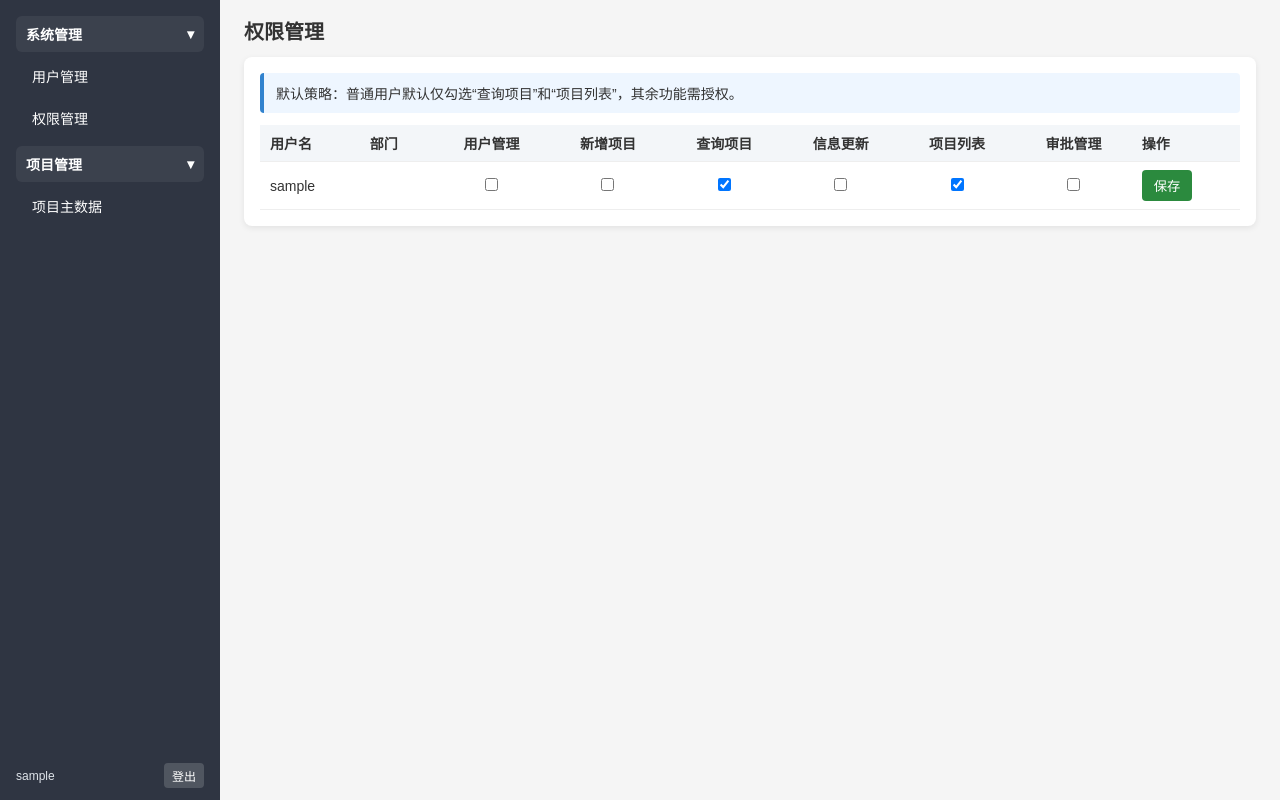
After one commit to Ni20169/nplus-project, a Django app: page /documents/permissions/ in a window 1280 px wide. The commit adds this page. Run offline with Django 5.2, Linux system fonts and the light colour scheme; the visitor is signed in with stand-in values (Sample User, id 1); data comes from the database, SQL or seed files in the repository.

Commit message:
feat: add permission management

```diff
--- a/documents/models.py
+++ b/documents/models.py
@@ -173,6 +173,12 @@ class ProjectMasterLog(models.Model):
 class UserProfile(models.Model):
     user = models.OneToOneField(User, on_delete=models.CASCADE, related_name="profile")
     department = models.CharField("部门", max_length=100, blank=True)
+    can_user_manage = models.BooleanField("可用-用户管理", default=False)
+    can_create_project = models.BooleanField("可用-新增项目", default=False)
+    can_query_project = models.BooleanField("可用-查询项目", default=True)
+    can_update_project = models.BooleanField("可用-信息更新", default=False)
+    can_view_project_list = models.BooleanField("可用-项目列表", default=True)
+    can_approval_manage = models.BooleanField("可用-审批管理", default=False)
 
     class Meta:
         verbose_name = "用户扩展信息"
--- /dev/null
+++ b/documents/templates/permission_manage.html
@@ -0,0 +1,168 @@
+<!DOCTYPE html>
+<html lang="zh-CN">
+<head>
+    <meta charset="UTF-8">
+    <meta name="viewport" content="width=device-width, initial-scale=1.0">
+    <title>权限管理</title>
+    <style>
+        * { margin: 0; padding: 0; box-sizing: border-box; }
+        body {
+            font-family: "PingFang SC","Microsoft YaHei","Noto Sans SC","Source Han Sans SC",sans-serif;
+            background: #f5f5f5;
+            color: #333;
+            font-size: 14px;
+        }
+        .container { display: flex; min-height: 100vh; }
+        .sidebar {
+            width: 240px;
+            background-color: #2f3542;
+            color: #fff;
+            padding: 16px;
+            position: relative;
+        }
+        .menu-toggle {
+            display: flex;
+            justify-content: space-between;
+            align-items: center;
+            padding: 8px 10px;
+            border-radius: 6px;
+            background: rgba(255,255,255,0.06);
+            font-weight: 600;
+            margin-bottom: 8px;
+        }
+        .menu-list { list-style: none; padding-left: 8px; }
+        .menu-list li { margin-bottom: 10px; }
+        .menu-list a {
+            color: #fff;
+            text-decoration: none;
+            display: block;
+            padding: 6px 8px;
+            border-radius: 4px;
+        }
+        .menu-list a:hover { background: #57606f; }
+        .sidebar-footer {
+            position: absolute;
+            bottom: 12px;
+            left: 16px;
+            right: 16px;
+            display: flex;
+            justify-content: space-between;
+            align-items: center;
+            font-size: 12px;
+            color: #dfe4ea;
+        }
+        .logout-btn {
+            padding: 4px 8px;
+            border-radius: 4px;
+            background: rgba(255,255,255,0.16);
+            color: #fff;
+            text-decoration: none;
+        }
+        .main-content { flex: 1; padding: 16px 24px 24px; }
+        .card {
+            background: #fff;
+            border-radius: 8px;
+            box-shadow: 0 2px 6px rgba(0,0,0,0.08);
+            padding: 16px;
+            overflow-x: auto;
+        }
+        h1 { font-size: 20px; margin-bottom: 12px; }
+        .hint {
+            margin-bottom: 12px;
+            padding: 10px 12px;
+            background: #eef6ff;
+            border-left: 4px solid #3182ce;
+            border-radius: 4px;
+        }
+        .msg p { margin-bottom: 8px; }
+        table { width: 100%; border-collapse: collapse; min-width: 980px; }
+        th, td {
+            border-bottom: 1px solid #eee;
+            padding: 8px 10px;
+            text-align: left;
+            vertical-align: middle;
+            white-space: nowrap;
+        }
+        th { background: #f3f6f9; font-weight: 600; }
+        .perm-cell { text-align: center; }
+        .btn-save {
+            border: none;
+            background: #2b8a3e;
+            color: #fff;
+            padding: 6px 12px;
+            border-radius: 4px;
+            cursor: pointer;
+        }
+    </style>
+</head>
+<body>
+    <div class="container">
+        <div class="sidebar">
+            <div class="menu-toggle">系统管理<span>▾</span></div>
+            <ul class="menu-list">
+                <li><a href="{% url 'user_list' %}">用户管理</a></li>
+                <li><a href="{% url 'permission_manage' %}">权限管理</a></li>
+            </ul>
+            <div class="menu-toggle" style="margin-top: 12px;">项目管理<span>▾</span></div>
+            <ul class="menu-list">
+                <li><a href="{% url 'project_master_list' %}">项目主数据</a></li>
+            </ul>
+            <div class="sidebar-footer">
+                <span>{{ request.user.username }}</span>
+                <a class="logout-btn" href="{% url 'logout' %}">登出</a>
+            </div>
+        </div>
+
+        <div class="main-content">
+            <h1>权限管理</h1>
+            <div class="card">
+                <div class="hint">默认策略：普通用户默认仅勾选“查询项目”和“项目列表”，其余功能需授权。</div>
+                {% if messages %}
+                <div class="msg">
+                    {% for message in messages %}
+                    <p>{{ message }}</p>
+                    {% endfor %}
+                </div>
+                {% endif %}
+
+                <table>
+                    <thead>
+                        <tr>
+                            <th>用户名</th>
+                            <th>部门</th>
+                            <th class="perm-cell">用户管理</th>
+                            <th class="perm-cell">新增项目</th>
+                            <th class="perm-cell">查询项目</th>
+                            <th class="perm-cell">信息更新</th>
+                            <th class="perm-cell">项目列表</th>
+                            <th class="perm-cell">审批管理</th>
+                            <th>操作</th>
+                        </tr>
+                    </thead>
+                    <tbody>
+                        {% for row in user_permission_rows %}
+                        <tr>
+                            <form method="post">
+                                {% csrf_token %}
+                                <input type="hidden" name="user_id" value="{{ row.user.id }}">
+                                <td>{{ row.user.username }}</td>
+                                <td>{{ row.profile.department|default:"" }}</td>
+                                <td class="perm-cell"><input type="checkbox" name="can_user_manage" {% if row.profile.can_user_manage %}checked{% endif %}></td>
+                                <td class="perm-cell"><input type="checkbox" name="can_create_project" {% if row.profile.can_create_project %}checked{% endif %}></td>
+                                <td class="perm-cell"><input type="checkbox" name="can_query_project" {% if row.profile.can_query_project %}checked{% endif %}></td>
+                                <td class="perm-cell"><input type="checkbox" name="can_update_project" {% if row.profile.can_update_project %}checked{% endif %}></td>
+                                <td class="perm-cell"><input type="checkbox" name="can_view_project_list" {% if row.profile.can_view_project_list %}checked{% endif %}></td>
+                                <td class="perm-cell"><input type="checkbox" name="can_approval_manage" {% if row.profile.can_approval_manage %}checked{% endif %}></td>
+                                <td><button type="submit" class="btn-save">保存</button></td>
+                            </form>
+                        </tr>
+                        {% empty %}
+                        <tr><td colspan="9">暂无用户</td></tr>
+                        {% endfor %}
+                    </tbody>
+                </table>
+            </div>
+        </div>
+    </div>
+</body>
+</html>
--- a/documents/templates/user_list.html
+++ b/documents/templates/user_list.html
@@ -198,10 +198,11 @@
             <div class="menu-section">
                 <div class="menu-toggle" data-target="menu-system">系统管理<span>▸</span></div>
                 <ul class="menu-list show" id="menu-system">
+                    {% if permissions.can_user_manage %}
                     <li><a href="{% url 'user_list' %}">用户管理</a></li>
                     {% if request.user.is_staff %}
-                        <li><a href="#">权限管理</a></li>
-                        <li><a href="#">系统设置</a></li>
+                        <li><a href="{% url 'permission_manage' %}">权限管理</a></li>
+                    {% endif %}
                     {% endif %}
                 </ul>
             </div>
--- a/documents/urls.py
+++ b/documents/urls.py
@@ -12,5 +12,6 @@ urlpatterns = [
     path("documents/approvals/", views.approval_list, name="approval_list"),
     path("documents/approvals/<int:approval_id>/action/", views.approve_action, name="approve_action"),
     path("documents/users/", views.user_list, name="user_list"),
+    path("documents/permissions/", views.permission_manage, name="permission_manage"),
     path("logout/", views.logout_view, name="logout"),
 ]
--- a/documents/views.py
+++ b/documents/views.py
@@ -12,6 +12,7 @@ from django.core.exceptions import ValidationError
 from django.db import transaction
 from django.http import HttpResponse
 from django.shortcuts import get_object_or_404, redirect, render
+from django.urls import reverse
 from django.utils import timezone
 from openpyxl import Workbook, load_workbook
 
@@ -31,6 +32,32 @@ DICT_CODES = [
 
 PJ_CODE_PATTERN = re.compile(r"^PJ\d{10}$")
 logger = logging.getLogger(__name__)
+
+PERMISSION_FIELDS = [
+    ("can_user_manage", "用户管理"),
+    ("can_create_project", "新增项目"),
+    ("can_query_project", "查询项目"),
+    ("can_update_project", "信息更新"),
+    ("can_view_project_list", "项目列表"),
+    ("can_approval_manage", "审批管理"),
+]
+
+
+def _get_user_permissions(user):
+    profile, _ = UserProfile.objects.get_or_create(user=user)
+    permissions = {
+        key: bool(getattr(profile, key, False))
+        for key, _ in PERMISSION_FIELDS
+    }
+    if user.is_superuser:
+        for key, _ in PERMISSION_FIELDS:
+            permissions[key] = True
+    return permissions
+
+
+def _redirect_no_permission(request):
+    messages.error(request, "无权限")
+    return redirect(f"{reverse('project_master_list')}?show_add=1")
 
 
 def _normalize_project_code(value):
@@ -81,10 +108,45 @@ def logout_view(request):
 
 @login_required
 def project_master_list(request):
+    permissions = _get_user_permissions(request.user)
     dicts = _load_dicts()
     dict_map = _dict_name_map(dicts)
+    is_list_filter = request.GET.get("list_filter") == "1"
+    force_add_form = request.GET.get("show_add") == "1"
+    query_keys = [
+        "project_code",
+        "project_name",
+        "org_name",
+        "parent_pj_code",
+        "province_code",
+        "business_unit",
+        "dept",
+        "project_type",
+        "org_mode",
+        "data_status",
+        "is_execution_level",
+        "project_year",
+        "created_by",
+        "remark",
+    ]
+    has_query_request = any(request.GET.get(key, "").strip() for key in query_keys)
+
+    if request.method == "GET":
+        if is_list_filter and not permissions["can_view_project_list"]:
+            return _redirect_no_permission(request)
+        if has_query_request and not permissions["can_query_project"]:
+            return _redirect_no_permission(request)
+        if (
+            not is_list_filter
+            and not has_query_request
+            and not force_add_form
+            and not permissions["can_view_project_list"]
+        ):
+            return _redirect_no_permission(request)
 
     if request.method == "POST" and request.POST.get("form_type") == "create":
+        if not permissions["can_create_project"]:
+            return _redirect_no_permission(request)
         project_data = {
             "project_code": request.POST.get("project_code", "").strip(),
             "project_name": request.POST.get("project_name", "").strip(),
@@ -135,6 +197,8 @@ def project_master_list(request):
     show_update_panel = False
 
     if request.method == "POST" and request.POST.get("form_type") == "update":
+        if not permissions["can_update_project"]:
+            return _redirect_no_permission(request)
         target_code = request.POST.get("update_project_code", "").strip()
         project = ProjectMaster.objects.filter(project_code=target_code, is_deleted=False).first()
         if not project:
@@ -225,9 +289,8 @@ def project_master_list(request):
         show_update_panel = True
 
     qs = ProjectMaster.objects.filter(is_deleted=False)
-
-    # 检查是否是项目列表筛选模式
-    is_list_filter = request.GET.get("list_filter") == "1"
+    if not permissions["can_view_project_list"] and not (has_query_request and permissions["can_query_project"]):
+        qs = ProjectMaster.objects.none()
 
     if is_list_filter:
         # 项目列表独立筛选
@@ -365,6 +428,8 @@ def project_master_list(request):
     recent_updates = list(
         ProjectMasterLog.objects.filter(action="update").order_by("-created_at")[:10]
     )
+    if not permissions["can_update_project"]:
+        recent_updates = []
     project_name_map = dict(
         ProjectMaster.objects.filter(is_deleted=False).values_list("project_code", "project_name")
     )
@@ -432,17 +497,22 @@ def project_master_list(request):
     update_code = request.GET.get("update_code", "").strip()
 
     # 获取所有项目用于下拉选择
-    all_projects = list(ProjectMaster.objects.filter(is_deleted=False).order_by("-project_code")[:500])
+    all_projects = []
+    if permissions["can_update_project"]:
+        all_projects = list(ProjectMaster.objects.filter(is_deleted=False).order_by("-project_code")[:500])
 
     # 获取审批数据
     from .models import ProjectApproval
-    pending_approvals = ProjectApproval.objects.filter(status="pending").order_by("-submit_time")
-    processed_approvals = ProjectApproval.objects.filter(
-        status__in=["approved", "rejected"]
-    ).order_by("-approve_time")[:50]
+    pending_approvals = []
+    processed_approvals = []
+    if permissions["can_approval_manage"]:
+        pending_approvals = ProjectApproval.objects.filter(status="pending").order_by("-submit_time")
+        processed_approvals = ProjectApproval.objects.filter(
+            status__in=["approved", "rejected"]
+        ).order_by("-approve_time")[:50]
 
     update_target = None
-    if update_code:
+    if update_code and permissions["can_update_project"]:
         update_target = ProjectMaster.objects.filter(
             project_code=update_code, is_deleted=False
         ).first()
@@ -466,9 +536,14 @@ def project_master_list(request):
         search["remark"],
     ])
     is_query_result = (not is_list_filter) and has_search_params
+    show_action_column = (not is_query_result) and (
+        permissions["can_update_project"] or permissions["can_approval_manage"]
+    )
 
     # 检查是否是新增项目表单提交后的显示
-    show_add_form = request.method == "POST" and request.POST.get("form_type") == "create"
+    show_add_form = (request.method == "POST" and request.POST.get("form_type") == "create") or force_add_form
+    if not permissions["can_create_project"]:
+        show_add_form = False
 
     # 构建项目列表导出参数
     list_export_params = "&".join([f"{k}={v}" for k, v in list_filter.items() if v])
@@ -503,13 +578,15 @@ def project_master_list(request):
             "update_target": update_target,
             "update_code": update_code,
             "show_update_panel": show_update_panel,
-            "show_search_form": has_search_params,
+            "show_search_form": has_search_params and permissions["can_query_project"],
             "is_query_result": is_query_result,
+            "show_action_column": show_action_column,
             "show_add_form": show_add_form,
             "update_now": timezone.localtime().strftime("%Y-%m-%d %H:%M"),
             "all_projects": all_projects,
             "pending_approvals": pending_approvals,
             "processed_approvals": processed_approvals,
+            "permissions": permissions,
         },
     )
 
@@ -582,6 +659,10 @@ def export_project_template(request):
 @login_required
 def export_project_list(request):
     """导出项目列表（支持筛选条件）"""
+    permissions = _get_user_permissions(request.user)
+    if not permissions["can_view_project_list"]:
+        return _redirect_no_permission(request)
+
     qs = ProjectMaster.objects.filter(is_deleted=False)
 
     # 应用筛选条件
@@ -667,6 +748,10 @@ def export_project_list(request):
 
 @login_required
 def import_project_master(request):
+    permissions = _get_user_permissions(request.user)
+    if not permissions["can_approval_manage"]:
+        return _redirect_no_permission(request)
+
     if request.method != "POST":
         return redirect("project_master_list")
 
@@ -745,6 +830,10 @@ def import_project_master(request):
 
 @login_required
 def project_master_edit(request, project_code):
+    permissions = _get_user_permissions(request.user)
+    if not permissions["can_update_project"]:
+        return _redirect_no_permission(request)
+
     dicts = _load_dicts()
     project = get_object_or_404(ProjectMaster, project_code=project_code, is_deleted=False)
 
@@ -861,6 +950,10 @@ def project_master_edit(request, project_code):
 @login_required
 def submit_delete_approval(request):
     """提交删除审批申请"""
+    permissions = _get_user_permissions(request.user)
+    if not permissions["can_approval_manage"]:
+        return _redirect_no_permission(request)
+
     if request.method != "POST":
         return redirect("project_master_list")
 
@@ -912,6 +1005,10 @@ def approval_list(request):
 @login_required
 def approve_action(request, approval_id):
     """处理审批"""
+    permissions = _get_user_permissions(request.user)
+    if not permissions["can_approval_manage"]:
+        return _redirect_no_permission(request)
+
     if request.method != "POST":
         return redirect("project_master_list")
 
@@ -1150,6 +1247,10 @@ def _process_import_file(file_path, submitter):
 
 @login_required
 def user_list(request):
+    permissions = _get_user_permissions(request.user)
+    if not permissions["can_user_manage"]:
+        return _redirect_no_permission(request)
+
     if request.user.is_staff:
         users = User.objects.all().order_by("-date_joined")
     else:
@@ -1216,4 +1317,41 @@ def user_list(request):
             messages.success(request, f"用户 {target.username} 的部门已更新")
         return redirect("user_list")
 
-    return render(request, "user_list.html", {"users": users})
+    return render(request, "user_list.html", {"users": users, "permissions": permissions})
+
+
+@login_required
+def permission_manage(request):
+    permissions = _get_user_permissions(request.user)
+    if not request.user.is_staff or not permissions["can_user_manage"]:
+        return _redirect_no_permission(request)
+
+    if request.method == "POST":
+        user_id = request.POST.get("user_id")
+        target = get_object_or_404(User, id=user_id)
+        profile, _ = UserProfile.objects.get_or_create(user=target)
+        for key, _ in PERMISSION_FIELDS:
+            setattr(profile, key, request.POST.get(key) == "on")
+        profile.save(update_fields=[key for key, _ in PERMISSION_FIELDS])
+        messages.success(request, f"用户 {target.username} 的权限已更新")
+        return redirect("permission_manage")
+
+    users = list(User.objects.all().order_by("-date_joined"))
+    user_permission_rows = []
+    for user in users:
+        profile, _ = UserProfile.objects.get_or_create(user=user)
+        user_permission_rows.append(
+            {
+                "user": user,
+                "profile": profile,
+            }
+        )
+
+    return render(
+        request,
+        "permission_manage.html",
+        {
+            "user_permission_rows": user_permission_rows,
+            "permissions": permissions,
+        },
+    )
```
Also changed, not shown: documents/templates/project_master_list.html (+128 -45 lines), documents/migrations/0005_userprofile_permissions.py (added).
